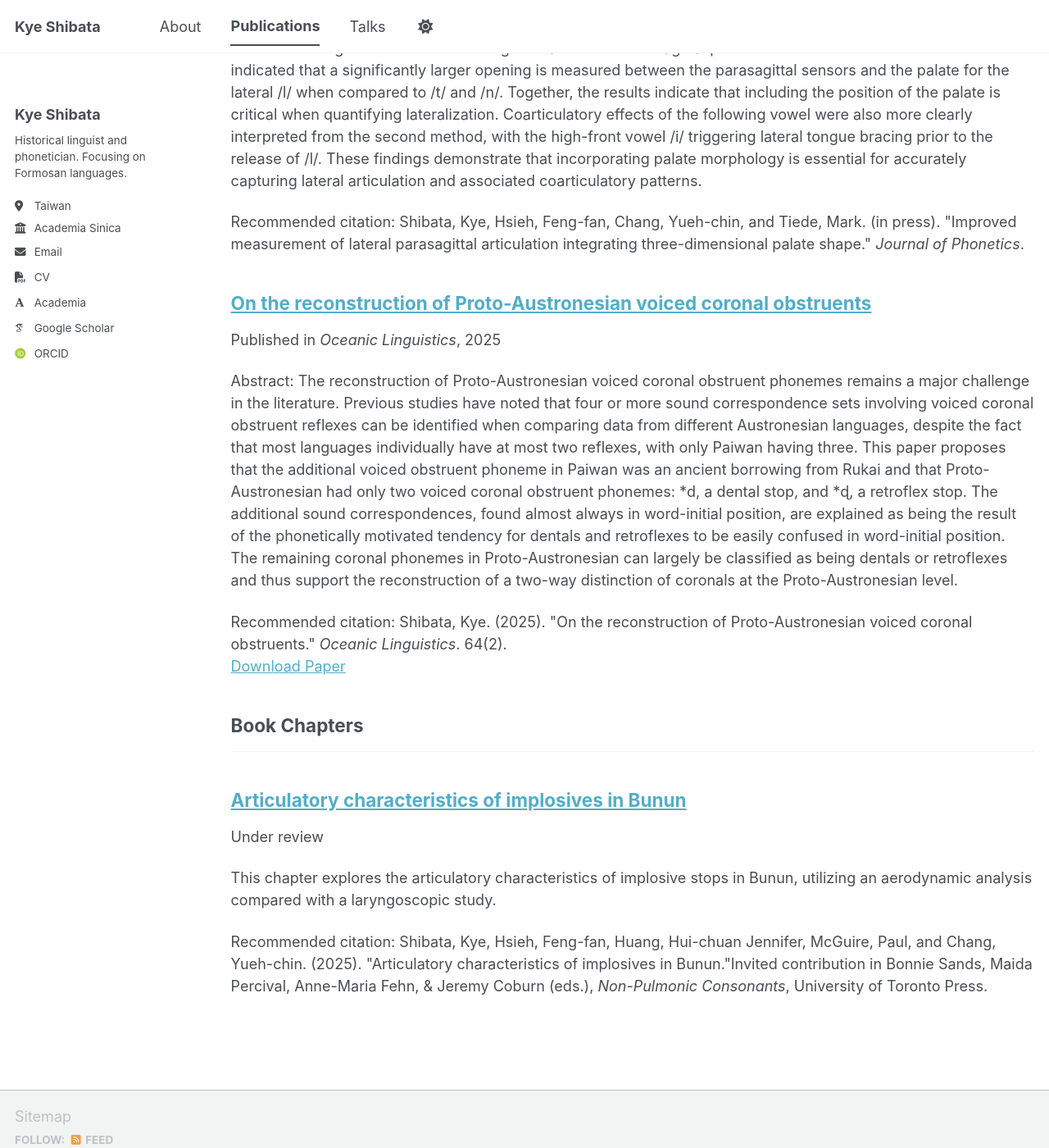
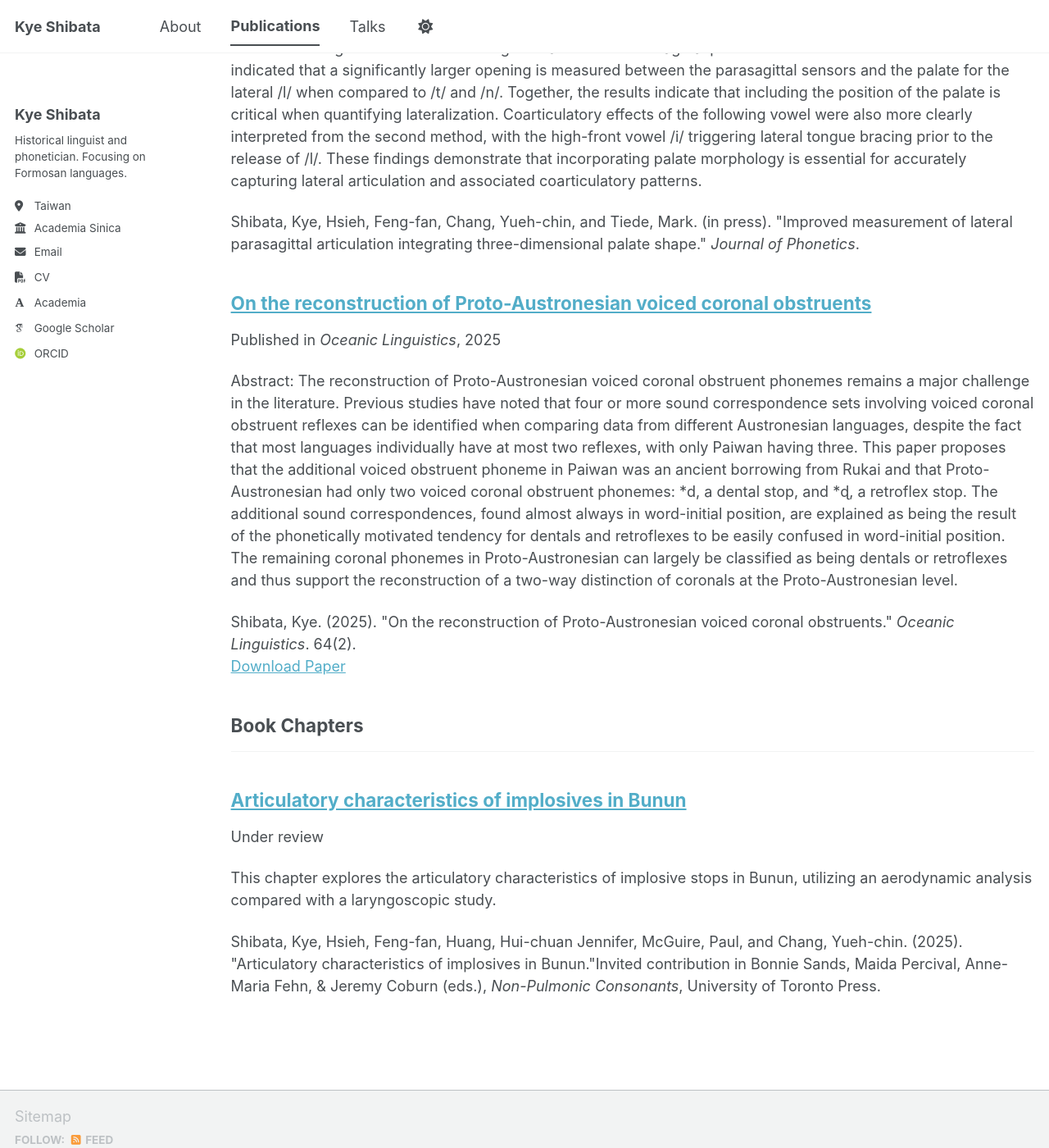
Before and after one commit to xpsh/xpsh.github.io, a Jekyll site: the page built from _pages/publications.html, in a window 1280 px wide and 1400 px high, scrolled down 546 px. Shown: the whole window at 82% size. Built offline with Jekyll 4.4.1, drawn with Linux system fonts in a browser that asks for light colours; some web fonts are replaced; a script bundle is joined from its source files by our own code; library files that are not in the unit come from our copies.

Commit message:
Remove 'Recommended citation:' from citation display

```diff
--- a/_includes/archive-single.html
+++ b/_includes/archive-single.html
@@ -61,21 +61,21 @@
     {% endif %}
 
     {% if post.citation and post.paperurl and post.slidesurl and post.bibtexurl %}
-      <p>Recommended citation: {{ post.citation }}<br /><a href="{{ post.paperurl }}">Download Paper</a> | <a href="{{ post.slidesurl }}">Download Slides</a> | <a href="{{ post.bibtexurl }}">Download Bibtex</a></p>
+      <p>{{ post.citation }}<br /><a href="{{ post.paperurl }}">Download Paper</a> | <a href="{{ post.slidesurl }}">Download Slides</a> | <a href="{{ post.bibtexurl }}">Download Bibtex</a></p>
     {% elsif post.citation and post.paperurl and post.slidesurl %}
-      <p>Recommended citation: {{ post.citation }}<br /><a href="{{ post.paperurl }}">Download Paper</a> | <a href="{{ post.slidesurl }}">Download Slides</a></p>
+      <p>{{ post.citation }}<br /><a href="{{ post.paperurl }}">Download Paper</a> | <a href="{{ post.slidesurl }}">Download Slides</a></p>
     {% elsif post.citation and post.paperurl and post.bibtexurl %}
-      <p>Recommended citation: {{ post.citation }}<br /><a href="{{ post.paperurl }}">Download Paper</a> | <a href="{{ post.bibtexurl }}">Download Bibtex</a></p>
+      <p>{ post.citation }}<br /><a href="{{ post.paperurl }}">Download Paper</a> | <a href="{{ post.bibtexurl }}">Download Bibtex</a></p>
     {% elsif post.citation and post.paperurl %}
-      <p>Recommended citation: {{ post.citation }}<br /><a href="{{ post.paperurl }}">Download Paper</a></p>
+      <p>{{ post.citation }}<br /><a href="{{ post.paperurl }}">Download Paper</a></p>
     {% elsif post.citation and post.slidesurl and post.bibtexurl %}
-      <p>Recommended citation: {{ post.citation }}<br /><a href="{{ post.slidesurl }}">Download Slides</a> | <a href="{{ post.bibtexurl}}">Download Bibtex</a></p>
+      <p>{{ post.citation }}<br /><a href="{{ post.slidesurl }}">Download Slides</a> | <a href="{{ post.bibtexurl}}">Download Bibtex</a></p>
     {% elsif post.citation and post.slidesurl %}
-      <p>Recommended citation: {{ post.citation }}<br /><a href="{{ post.slidesurl }}">Download Slides</a></p>
+      <p>{{ post.citation }}<br /><a href="{{ post.slidesurl }}">Download Slides</a></p>
     {% elsif post.citation and post.bibtexurl %}
-      <p>Recommended citation: {{ post.citation }}<br /><a href="{{ post.bibtexurl }}">Download Bibtex</a></p>
+      <p>{{ post.citation }}<br /><a href="{{ post.bibtexurl }}">Download Bibtex</a></p>
     {% elsif post.citation %}
-      <p>Recommended citation: {{ post.citation }}</p>
+      <p>{{ post.citation }}</p>
     {% elsif post.paperurl and post.bibtexurl %}
       <p><a href="{{ post.paperurl }}">Download Paper</a> | <a href="{{ post.bibtexurl }}">Download Bibtex</a></p>
     {% elsif post.paperurl %}
```
